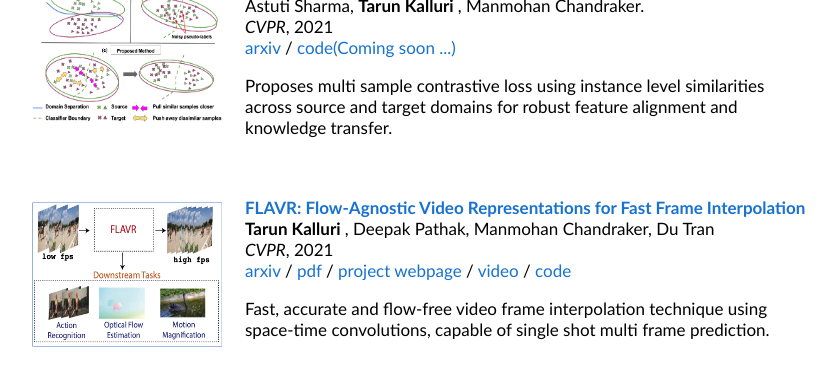
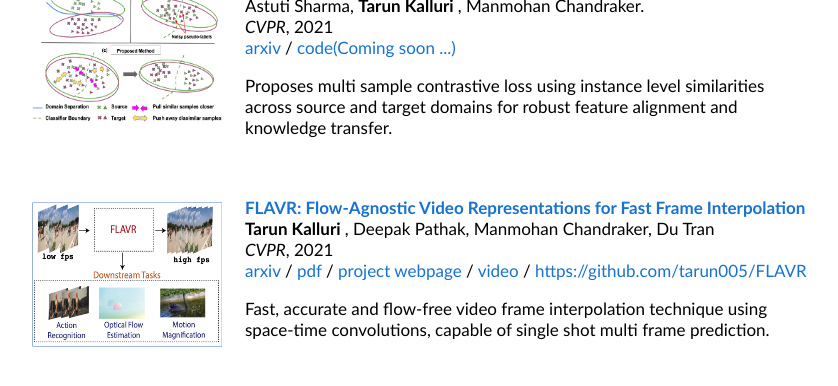
Before and after one commit to tarun005/tarun005.github.io, a Jekyll site: the page index.html, which Jekyll copies as it is, in a window 1280 px wide and 900 px high, scrolled down 859 px, cut to the strip 0-400 px from the top of the window. Shown: the top 386 px of the strip, without its empty margins (211-1049 px from the left). Built offline with Jekyll 4.4.1, drawn with Linux system fonts in a browser that asks for light colours.

Commit message:
Updated FLAVR

```diff
--- a/FLAVR/index.html
+++ b/FLAVR/index.html
@@ -102,8 +102,8 @@
           </td>
           <td align=center width=70px>
             <center>
-              <span style="font-size:24px"><a href="Code" target="_blank"> <img id="grayout" src="./FLAVR_files/github_pad.png" height="90px"><br>
-                Code <br> (Coming Soon) </a></span>
+              <span style="font-size:24px"><a href="https://github.com/tarun005/FLAVR" target="_blank"> <img " src="./FLAVR_files/github_pad.png" height="90px"><br>
+                Code </a></span>
             </center>
           </td>
       </tr>
--- a/index.html
+++ b/index.html
@@ -139,7 +139,7 @@
       <a href="files/papers/2012.08512.pdf">pdf</a> /
       <a href="https://tarun005.github.io/FLAVR/">project webpage</a> /
       <a href="https://youtu.be/TcQd0LCLCzo">video</a> /
-      <a href="Code">code </a>
+      <a href="Code">https://github.com/tarun005/FLAVR </a>
           <p></p>
           <p>
           Fast, accurate and flow-free video frame interpolation technique using space-time convolutions, capable of single shot multi frame prediction.
```
Also changed, not shown: 2 other files.
